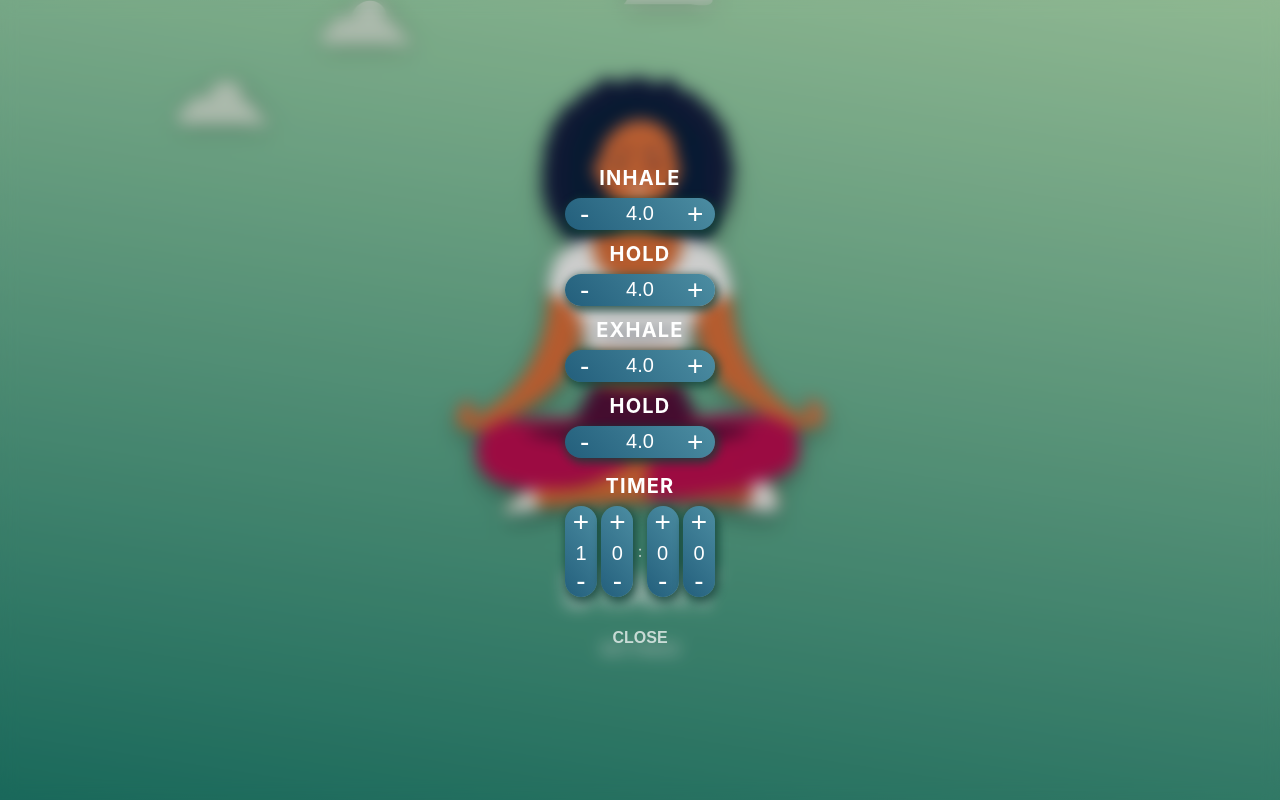
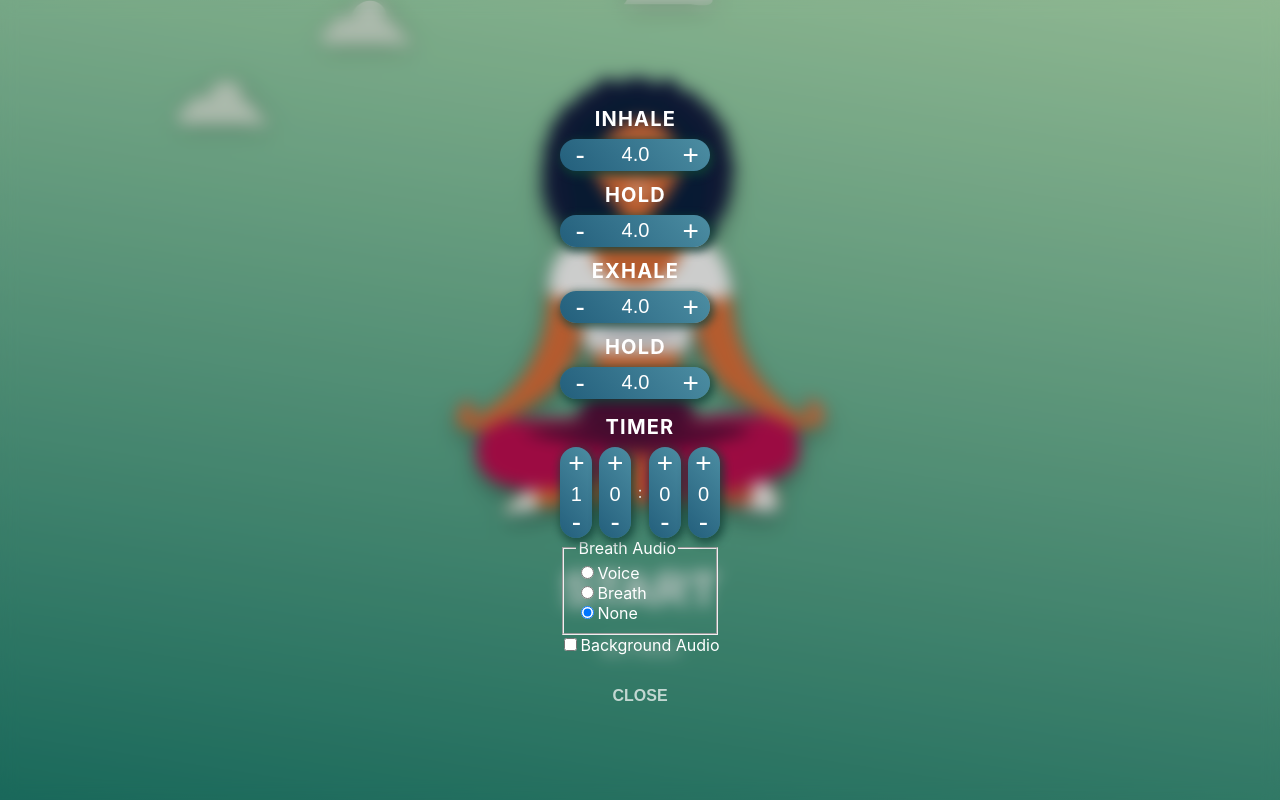
Before and after one commit to jblaszak/breathwork-app, a React (Create React App) app: page / in a window 1280 px wide. Both pictures are taken after a click on the button "SETTINGS". Built offline with nearby package versions, Linux system fonts and the light colour scheme.

Commit message:
Added audio controls and linked them.

```diff
--- a/src/App.js
+++ b/src/App.js
@@ -38,6 +38,10 @@ function App() {
   const [audioInhaleBreath] = useState(new Audio(inhaleBreath));
   const [audioExhaleBreath] = useState(new Audio(exhaleBreath));
 
+  const [playBackground, setPlayBackground] = useState(false);
+  const [playBreath, setPlayBreath] = useState("none");
+  const playBreathRef = useRef(playBreath);
+
   const breaths = [
     {
       name: "INHALE",
@@ -73,11 +77,14 @@ function App() {
     setStarted(true);
     stepCountRef.current = 0;
     endTime.current = Date.now() + timerRef.current;
+
+    if (playBackground) {
       audioWaves.currentTime = 0;
       audioWaves.volume = 0;
       audioWaves.loop = true;
       audioWaves.play();
       fadeInAudio(audioWaves);
+    }
   }
 
   function formatTime(time) {
@@ -114,6 +121,22 @@ function App() {
     }, 100);
   }
 
+  useEffect(() => {
+    if (playBackground) {
+      audioWaves.currentTime = 0;
+      audioWaves.volume = 0;
+      audioWaves.loop = true;
+      audioWaves.play();
+      fadeInAudio(audioWaves);
+    } else {
+      fadeOutAudio(audioWaves);
+    }
+  }, [playBackground, audioWaves]);
+
+  useEffect(() => {
+    playBreathRef.current = playBreath;
+  }, [playBreath]);
+
   const startAnimation = () => {
     let start = Date.now();
     const animatedClass = `${classes.animation}`;
@@ -136,7 +159,11 @@ function App() {
 
       if (!breathRef.current.classList.contains(animatedClass)) {
         breathRef.current.classList.add(animatedClass);
+        if (playBreathRef.current === "voice") {
           breaths[currentBreath].audioWord.play();
+        } else if (playBreathRef.current === "breath") {
+          breaths[currentBreath].audioBreath?.play();
+        }
       }
 
       if (interval > breaths[currentBreath].value * 1000) {
@@ -224,6 +251,52 @@ function App() {
             );
           })}
           <TimerControls ref={timerRef} />
+          <fieldset className={classes.breathOptions}>
+            <legend>Breath Audio</legend>
+            <div>
+              <input
+                type="radio"
+                id="voice"
+                name="breathAudio"
+                value="voice"
+                checked={playBreath === "voice"}
+                onChange={(e) => setPlayBreath(e.target.value)}
+              />
+              <label htmlFor="voice">Voice</label>
+            </div>
+            <div>
+              <input
+                type="radio"
+                id="breath"
+                name="breathAudio"
+                value="breath"
+                checked={playBreath === "breath"}
+                onChange={(e) => setPlayBreath(e.target.value)}
+              />
+              <label htmlFor="breath">Breath</label>
+            </div>
+            <div>
+              <input
+                type="radio"
+                id="none"
+                name="breathAudio"
+                value="none"
+                checked={playBreath === "none"}
+                onChange={(e) => setPlayBreath(e.target.value)}
+              />
+              <label htmlFor="none">None</label>
+            </div>
+          </fieldset>
+          <div>
+            <input
+              type="checkbox"
+              name="backgroundAudio"
+              id="backgroundAudio"
+              value={playBackground}
+              onChange={(e) => setPlayBackground(e.target.checked)}
+            />
+            <label htmlFor="backgroundAudio">Background Audio</label>
+          </div>
           <button
             className={`${classes.subButton} ${classes.close}`}
             onClick={() => hideControls()}
```
Lines whose indentation alone changed are shown as unchanged.
